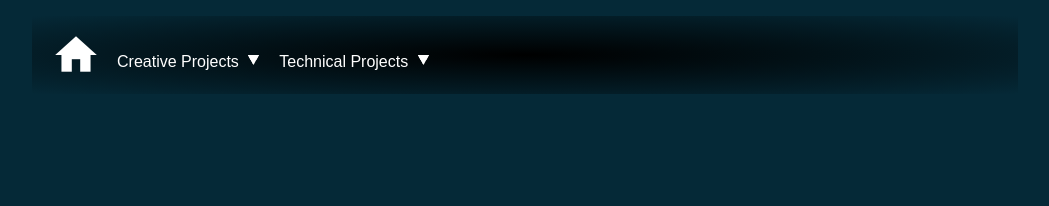
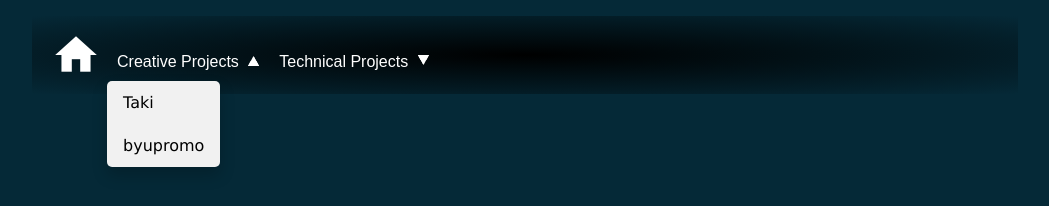
Before and after one commit to taylerbruin/taylerbruin.github.io, a plain HTML site: page index.html in a window 1280 px wide. Both pictures are taken after a click on the button "Creative Projects". Shown: the whole page, without its empty margins (115-1164 px from the left). Drawn offline with Linux system fonts and the light colour scheme.

Commit message:
toggle drop down 75% working needs outside click.

```diff
--- a/basescript.js
+++ b/basescript.js
@@ -10,15 +10,15 @@ function createheader() {
                 home</button>
             <nav class = "navigation_bar">
                 <div class="dropdown">
-                <button class="dropdownbutton">Creative Projects <i class="arrow down"></i> </button>
-                <div class="dropdown-content">
+                    <button class="dropdownbutton" onclick="toggle_dropdown('dropdownmenu_creative' , 'displayarrow_creative')">Creative Projects <i id="displayarrow_creative"class="arrow down"></i> </button>
+                    <div id="dropdownmenu_creative" class="dropdown-content">
                         <a href="comms_taki.html">Taki</a>
                         <a href="byupromo.html">byupromo</a>
                     </div>
                 </div>
                 <div class="dropdown">
-                <button class="dropdownbutton">Technical Projects <i class="arrow down"></i> </button>
-                <div class="dropdown-content">
+                    <button class="dropdownbutton" onclick="toggle_dropdown('dropdownmenu_technical' , 'displayarrow_technical')">Technical Projects <i id="displayarrow_technical"class="arrow down"></i> </button>
+                    <div id="dropdownmenu_technical" class="dropdown-content">
                         <a href="githubprojects.html">githubprojects</a>
                     </div>
                 </div>
@@ -29,9 +29,21 @@ function createheader() {
 this.mainheader();
 
 function mainheader() {
-    console.log(createheader());
     //creates base header for all pages.
     document.getElementById("top").innerHTML += createheader();
 
 
 }
+
+function toggle_dropdown(menu_id , arrow_id){
+    console.log(menu_id);
+    if(document.getElementById(menu_id).classList.contains("dropdown-content")){
+        document.getElementById(menu_id).className = "dropdown-content-visible";
+        document.getElementById(arrow_id).className = "arrow up";
+
+    }
+    else if (document.getElementById(menu_id).classList.contains("dropdown-content-visible")){
+        document.getElementById(menu_id).className = "dropdown-content";
+        document.getElementById(arrow_id).className = "arrow down";
+    }
+}
--- a/style.css
+++ b/style.css
@@ -69,6 +69,26 @@ body {
   z-index: 1;
 }
 
+.dropdown-content-visible {
+  display: block;
+  position: absolute;
+  background-color: #f1f1f1;
+  min-width: fit-content;
+  border-radius: 5px;
+  box-shadow: 0px 8px 16px 0px rgba(0, 0, 0, 0.2);
+  z-index: 1;
+}
+.dropdown-content-visible a {
+  color: black;
+  padding: 12px 16px;
+  text-decoration: none;
+  display: block;
+}
+/* Change color of dropdown links on hover */
+.dropdown-content-visible a:hover {
+  background-color: #ddd;
+  border-radius: 5px;
+}
 
 /* Links inside the dropdown */
 .dropdown-content a {
@@ -86,18 +106,13 @@ body {
 }
 
 /* Show the dropdown menu on hover */
-.dropdown:hover .dropdown-content {
-  display: block;
-}
+
 
 /* Change the background color of the dropdown button when the dropdown content is shown */
 .dropdown:hover .dropdownbutton {
   background-color: #1e628d4e;
 }
-.dropdown:hover .down {
-  transform: rotate(0deg);
-  -webkit-transform: rotate(0deg);
-}
+
 .home-button{
   color: white;
   border: none;
@@ -172,3 +187,7 @@ main {
   transform: rotate(180deg);
   -webkit-transform: rotate(180deg);
 }
+.up {
+  transform: rotate(0deg);
+  -webkit-transform: rotate(0deg);
+}
```
Also changed, not shown: byupromo.html (+0 -10 lines). Lines whose indentation alone changed are shown as unchanged.
